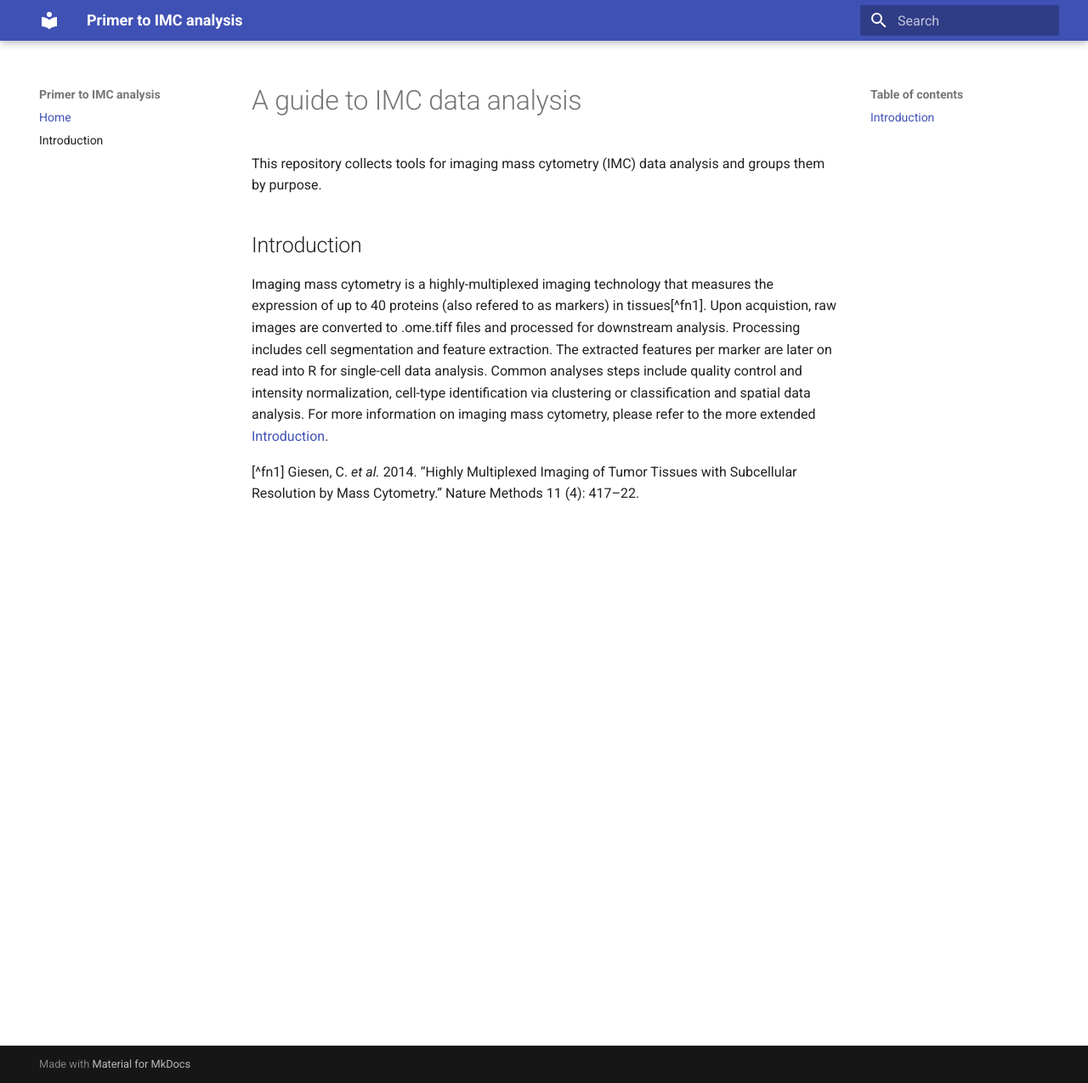
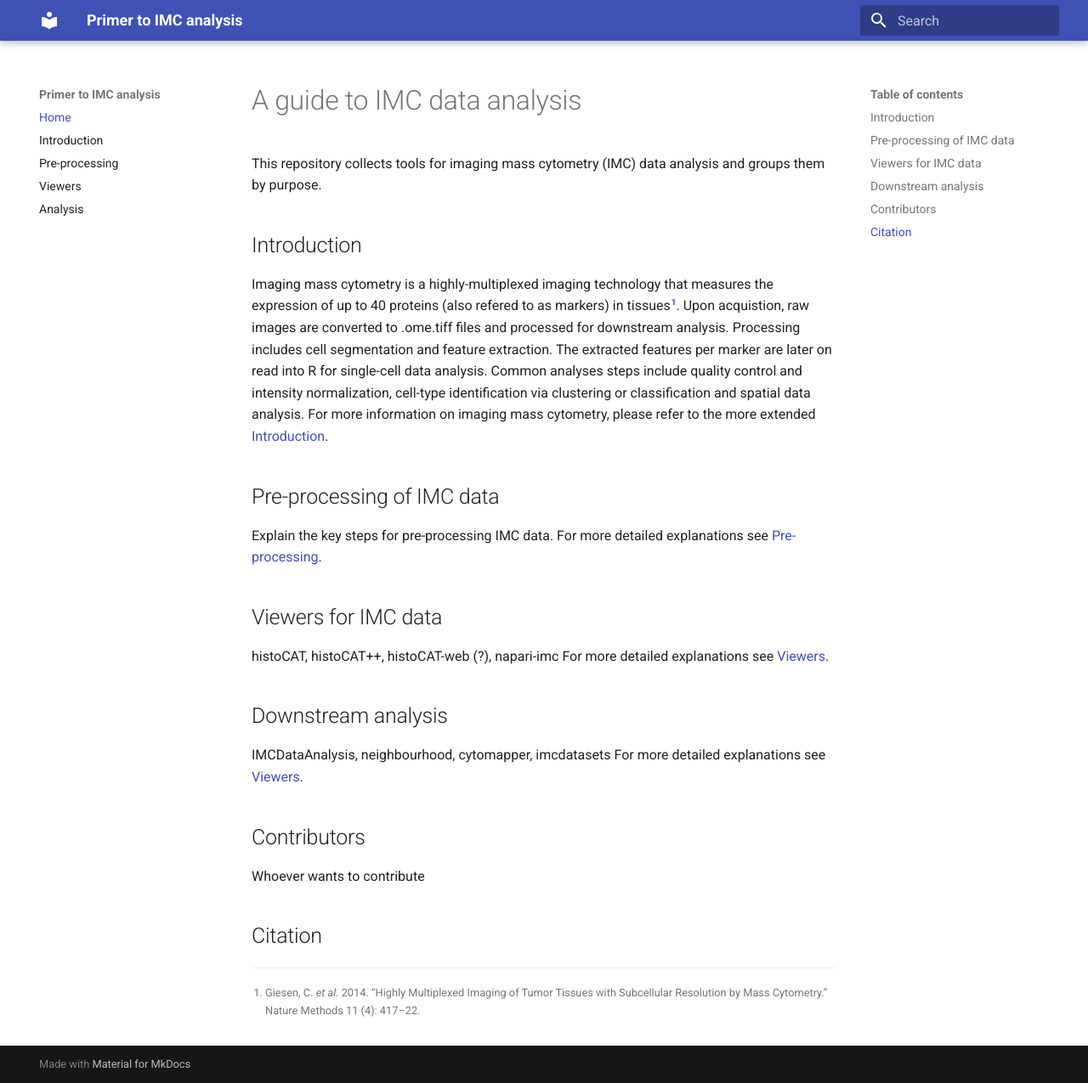
Before and after one commit to BodenmillerGroup/IMCWorkflow, an MkDocs documentation site: the page built from docs/index.md, in a window 1280 px wide and 1275 px high. Shown: the whole window at 85% size. Built offline with MkDocs 1.6.1 and Material for MkDocs 9.7.7, drawn with Linux system fonts in a browser that asks for light colours.

Commit message:
Added more pages

```diff
--- a/docs/index.md
+++ b/docs/index.md
@@ -11,6 +11,26 @@ The extracted features per marker are later on read into R for single-cell data
 Common analyses steps include quality control and intensity normalization, cell-type identification via clustering or classification and spatial data analysis.
 For more information on imaging mass cytometry, please refer to the more extended [Introduction](https://bodenmillergroup.github.io/IMCWorkflow/intro/).
 
+## Pre-processing of IMC data
+
+Explain the key steps for pre-processing IMC data.
+For more detailed explanations see [Pre-processing](https://bodenmillergroup.github.io/IMCWorkflow/prepro/).
+
+## Viewers for IMC data
+
+histoCAT, histoCAT++, histoCAT-web (?), napari-imc
+For more detailed explanations see [Viewers](https://bodenmillergroup.github.io/IMCWorkflow/viewers/).
+
+## Downstream analysis
+
+IMCDataAnalysis, neighbourhood, cytomapper, imcdatasets
+For more detailed explanations see [Viewers](https://bodenmillergroup.github.io/IMCWorkflow/analysis/).
+
+## Contributors
+
+Whoever wants to contribute
+
+## Citation
 
 
-[^fn1] Giesen, C. _et al._ 2014. “Highly Multiplexed Imaging of Tumor Tissues with Subcellular Resolution by Mass Cytometry.” Nature Methods 11 (4): 417–22.
+[^fn1]: Giesen, C. _et al._ 2014. “Highly Multiplexed Imaging of Tumor Tissues with Subcellular Resolution by Mass Cytometry.” Nature Methods 11 (4): 417–22.
--- /dev/null
+++ b/docs/prepro.md
@@ -0,0 +1,5 @@
+# Pre-processing IMC data
+
+## Segmentation pipeline
+
+Either explain the steps of the segmentation pipeline here or build a better documentation for the actual repository (preferred).
--- a/mkdocs.yml
+++ b/mkdocs.yml
@@ -5,6 +5,9 @@ site_name: Primer to IMC analysis
 nav:
     - Home: index.md
     - Introduction: intro.md
+    - Pre-processing: prepro.md
+    - Viewers: viewers.md
+    - Analysis: analysis.md
 
 markdown_extensions:
-  - footnotes
+    - footnotes
```
Also changed, not shown: docs/analysis.md (added, +18 -0 lines), docs/viewers.md (added, +11 -0 lines).
